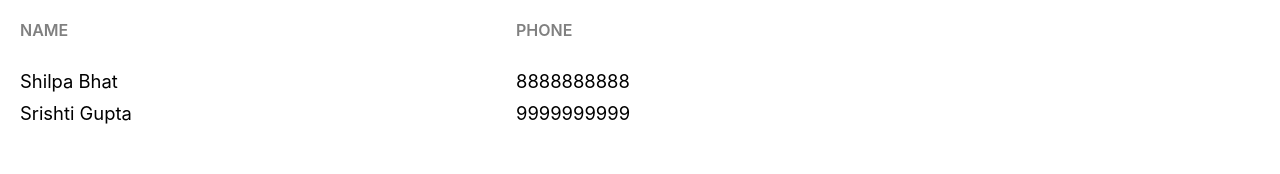
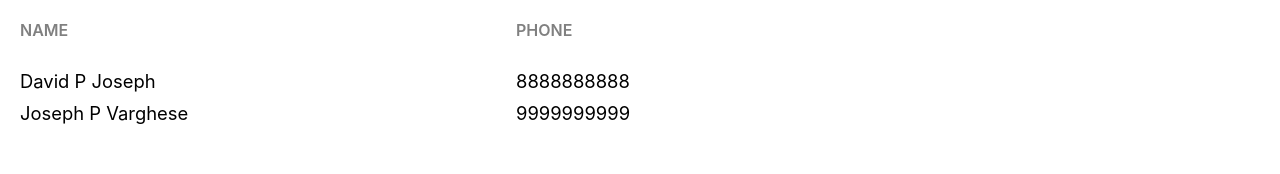
Before and after one commit to davidpjoseph/tele-directory, a React (Create React App) app: page / in a window 1280 px wide. Shown: the part 126-300 px from the top of the page. Built offline with nearby package versions, Linux system fonts and the light colour scheme.

Commit message:
Rendered Subscribers Dynamically(change name)

```diff
--- a/src/App.js
+++ b/src/App.js
@@ -5,17 +5,15 @@ function App() {
   let subscribers = [
     {
       id: 1,
-      name: "Shilpa Bhat",
+      name: "David P Joseph",
       phone: "8888888888"
     },
     {
       id: 2,
-      name: "Srishti Gupta",
+      name: "Joseph P Varghese",
       phone: "9999999999"
     }
   ];
-
-
 
   return (
 
```
